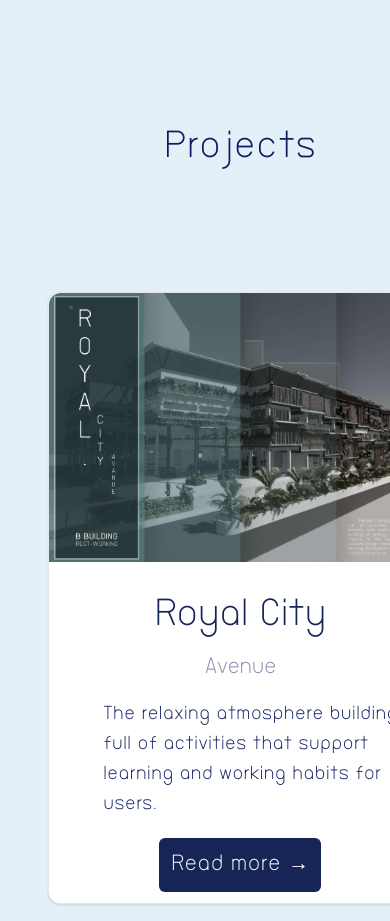
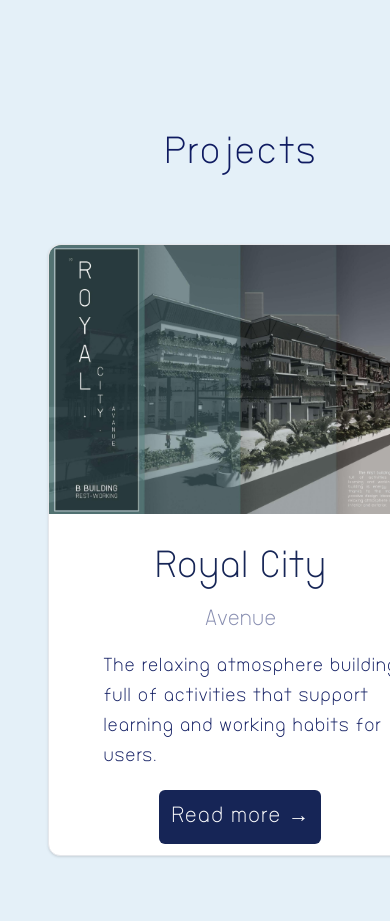
Before and after one commit to sahatwatz/kavi-port, a React (Vite) app: page / in a window 390 px wide. Shown: the part 1260-2181 px from the top of the page. Built offline with nearby package versions, Linux system fonts and the light colour scheme.

Commit message:
improve responsive

```diff
--- a/src/components/Project.jsx
+++ b/src/components/Project.jsx
@@ -4,7 +4,7 @@ import * as Motion from "motion/react-client";
 const Project = () => {
   return (
     <>
-      <div className="flex justify-center items-center">
+      <div className="flex justify-center items-center mt-10">
         <Motion.div
           whileInView={{ opacity: 1, x: 0 }}
           initial={{ opacity: 0, x: -100 }}
@@ -17,7 +17,7 @@ const Project = () => {
           initial={{ opacity: 0, y: -50 }}
           viewport={{ margin: "-50px" }}
           transition={{ duration: 1 }}
-          className="text-4xl max-sm:text-2xl"
+          className="text-4xl max-sm:text-2xl -mb-10"
         >
           Projects
         </Motion.h1>
```
